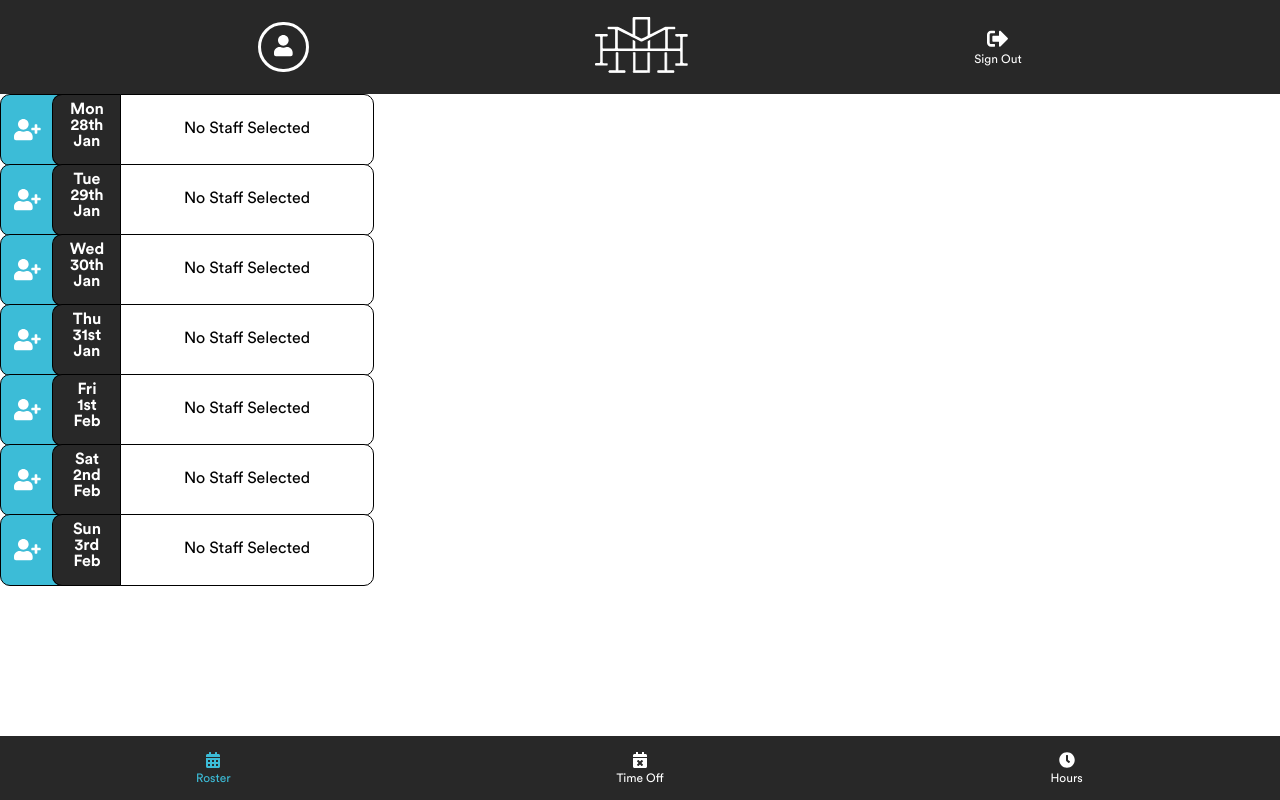
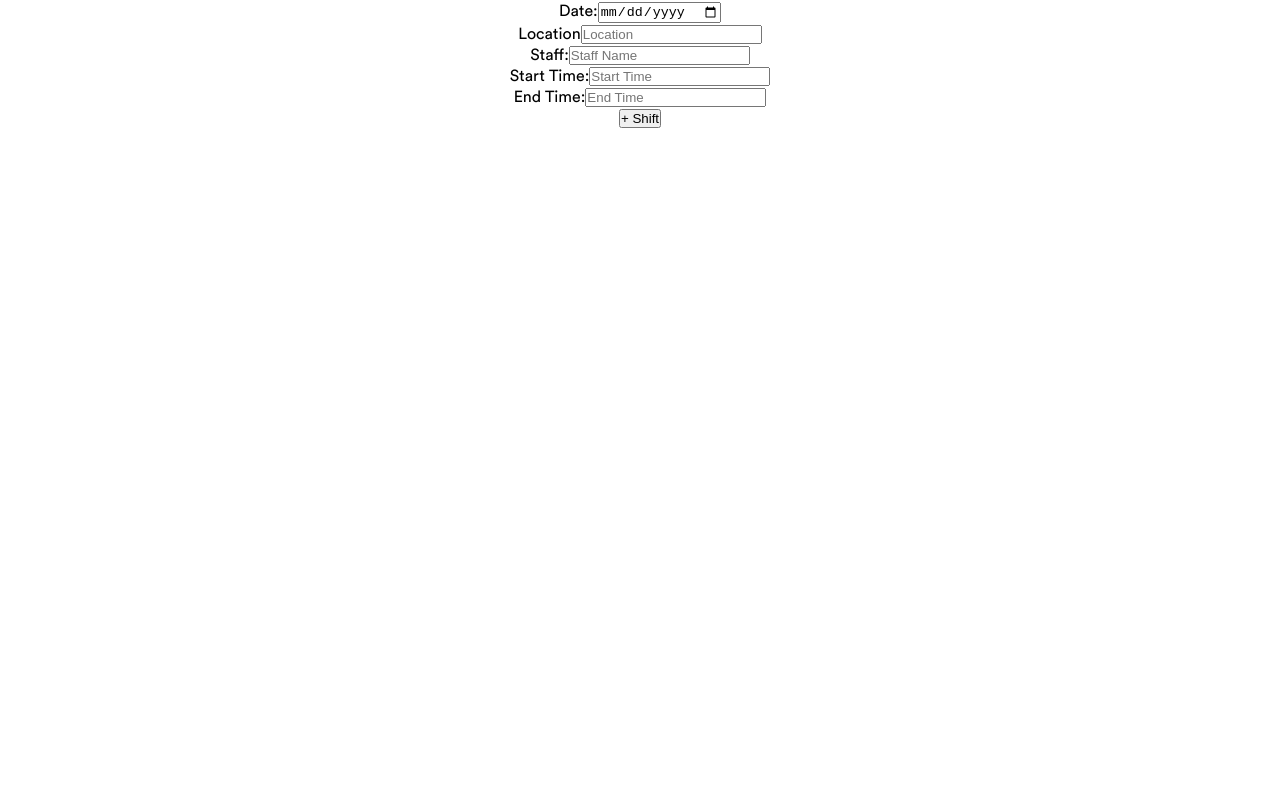
Before and after one commit to HoMieDevs/Homie-portal-frontend, a React (Create React App) app: page /roster in a window 1280 px wide. Built offline with nearby package versions, Linux system fonts and the light colour scheme.

Commit message:
Implementing create roster component

```diff
--- a/src/App.js
+++ b/src/App.js
@@ -3,6 +3,7 @@ import Login from './Login'
 import Register from './Register'
 import Home from './Home'
 import Roster from './Roster'
+import RosterAdd from './RosterAdd'
 import { BrowserRouter, Route } from 'react-router-dom';
 import { library } from '@fortawesome/fontawesome-svg-core'
 import { faUser, faSignOutAlt, faCalendarAlt, faCalendarTimes,  faClock, faSync, faChevronUp, faUserPlus} from '@fortawesome/free-solid-svg-icons'
@@ -23,12 +24,13 @@ class App extends Component {
           <Route exact path="/" component={Login} />
           <Route path="/register" component={Register} />
           <Route path="/home" component={Home} />
-          <Route exact path="/roster" component={RosterAdmin} />
+          {/* <Route exact path="/roster" component={RosterAdmin} /> */}
           <Route path="/select" component={ReactSelect} />
           <Route path="/timeoff" component={TimeOff} />
           <Route path="/myinfo" component={MyInfo} />
           <Route path="/report" component={ReportHours} />
           <Route path="/roster/:id" component={Roster} />
+          <Route path="/roster" component={RosterAdd} />
           </div>
         </BrowserRouter>
         </div>
--- a/src/Navigation.js
+++ b/src/Navigation.js
@@ -19,9 +19,6 @@ export default class Navigation extends Component {
   render() {
   return (
     <React.Fragment>
-
-
-
 
       <header className="headerContainer">
 
--- a/src/Register.js
+++ b/src/Register.js
@@ -6,10 +6,12 @@ axios.defaults.withCredentials = true;
 
 export default class Register extends Component {
     state = { }
+
     handleInputChange = (e) => {
         const { value, id } = e.currentTarget;
         this.setState({ [id]: value})
     }
+
     submitForm = (e) => {
         e.preventDefault()
         // console.log(this.state)
@@ -28,6 +30,7 @@ export default class Register extends Component {
                 }
             })
     }
+
     render() {
         const { error, message } = this.state
         return (
--- a/src/Roster.js
+++ b/src/Roster.js
@@ -7,7 +7,7 @@ axios.defaults.withCredentials = true;
 export default class Roster extends Component {
   state = {
     rosters: [""],
-    staff: [],
+    staff: []
   }
 
   componentDidMount = () => {
@@ -26,24 +26,24 @@ export default class Roster extends Component {
 
   render() {
     const id = this.props.match.params.id
-    console.log(id)
     const oneRoster = this.state.rosters.find(r => r._id === id);
     const allStaff = this.state.staff
+    console.log(this.state.newShift)
 
     return (oneRoster) ? (
       <Fragment>
         <Navigation />
         <div className="Roster">
+
           <div className="thisRoster">
+            <h3>{oneRoster.location}</h3>
             <h2>{oneRoster.date}</h2>
-            <h3>{oneRoster.location}</h3>
-            <p>
+            <div>
               {allStaff.map(s => {
                 return oneRoster.staff.map(p => {
                   return s._id === p.person ?
                     <div>
-                      <p>{s.firstName}</p>
-                      <p>{s.lastName}</p>
+                      <p>{s.firstName} {s.lastName}</p>
                       <p>{p.startTime}</p>
                       <p>{p.endTime}</p>
                       <hr/>
@@ -51,22 +51,7 @@ export default class Roster extends Component {
                   : null
                 })
               })}
-            </p>
-
-            {/* <p>
-                {
-                    oneRoster.staff.map((s, i) =>
-                        <div key={i} className="shift">
-                            {
-                                allStaff.map(p => {
-                                    (p._id === s.person) ? console.log("match") : console.log("no match")
-                                })
-                            }
-                        </div>
-                    )
-                }
-            </p> */}
-
+            </div>
           </div>
         </div>
       </Fragment>
--- /dev/null
+++ b/src/RosterAdd.js
@@ -0,0 +1,135 @@
+import React, { Component, Fragment } from 'react'
+import axios from 'axios';
+import './css/Register.css'
+axios.defaults.withCredentials = true;
+
+export default class RosterAdd extends Component {
+  state = {
+      date: null,
+      location: null,
+      staff: {
+        staffMember: null,
+        startTime: null,
+        endTime: null
+    }
+  }
+
+  handleInputChange = (e) => {
+    const { value, id } = e.currentTarget;
+    this.setState({ [id]: value } )
+  }
+
+  componentDidMount = () => {
+
+  }
+
+  submitForm = (e) => {
+    e.preventDefault()
+    // console.log(this.state)
+    // const { staffMember, startTime, endTime} = this.state.newShift
+    const { date, location, staff: {staffMember, startTime, endTime} } = this.state
+    const url = "http://localhost:5000/auth/roster"
+    // const data = { staffMember, startTime, endTime}
+    const data = { date, location, staff: {staffMember, startTime, endTime} }
+    axios.post(url, data)
+      .then(resp => {
+        console.log(resp)
+        this.setState({ message: 'shift added', error: null})
+      })
+      .catch(err => {
+        console.log(err.response)
+        if (err.response === 403) {
+          this.setState({ error: 'shift was not submitted', message: null})
+        }
+      })
+  }
+
+  render() {
+    const { error, message } = this.state
+
+    return (
+      <Fragment>
+        <div className="Roster">
+
+          <div className="addRoster">
+
+            <form className="rosterForm">
+
+              <div className="rosterField">
+                  <label htmlFor="date">Date:</label>
+                  <input
+                      type="date"
+                      id="date"
+                      placeholder="Date"
+                      onFocus={(e) => e.target.placeholder = ""}
+                      onBlur={(e) => e.target.placeholder = "Date"}
+                      onChange={this.handleInputChange}
+                  />
+              </div>
+
+              <div className="rosterField">
+                  <label htmlFor="location">Location</label>
+                  <input
+                      type="text"
+                      id="location"
+                      placeholder="Location"
+                      onFocus={(e) => e.target.placeholder = ""}
+                      onBlur={(e) => e.target.placeholder = "Location"}
+                      onChange={this.handleInputChange}
+                  />
+              </div>
+
+              <div id="staff">
+                <div className="rosterField">
+                    <label htmlFor="staffMember">Staff:</label>
+                    <input
+                        type="text"
+                        id="staffMember"
+                        placeholder="Staff Name"
+                        onFocus={(e) => e.target.placeholder = ""}
+                        onBlur={(e) => e.target.placeholder = "Staff Name"}
+                        onChange={this.handleInputChange}
+                    />
+                </div>
+
+                <div className="rosterField">
+                    <label htmlFor="startTime">Start Time:</label>
+                    <input
+                        type="text"
+                        id="startTime"
+                        placeholder="Start Time"
+                        onFocus={(e) => e.target.placeholder = ""}
+                        onBlur={(e) => e.target.placeholder = "Start Time"}
+                        onChange={this.handleInputChange}
+                    />
+                </div>
+
+                <div className="rosterField">
+                    <label htmlFor="endTime">End Time:</label>
+                    <input
+                        type="text"
+                        id="endTime"
+                        placeholder="End Time"
+                        onFocus={(e) => e.target.placeholder = ""}
+                        onBlur={(e) => e.target.placeholder = "End Time"}
+                        onChange={this.handleInputChange}
+                    />
+                </div>
+
+              </div>
+
+              <button className="rosterStaffBtn" onClick={this.submitForm}>+ Shift</button>
+
+            </form>
+
+            { error && <p>{ error }</p> }
+            { message && <p>{ message }</p>}
+
+          </div>
+
+        </div>
+      </Fragment>
+      )
+  }
+
+}
```
